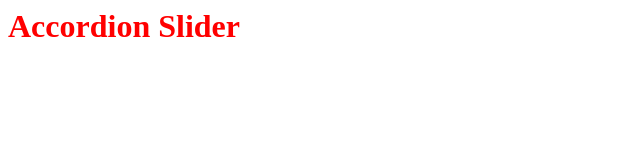
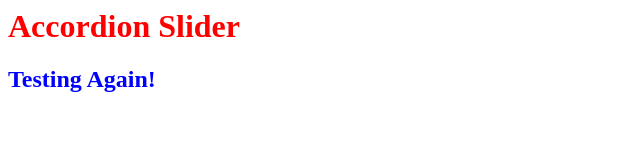
Before and after one commit to esther2180/daily_challenge, a plain HTML site: page 5.29.19-accordionSlider/index.html in a window 1280 px wide. Shown: the whole page, without its empty margins (0-640 px from the left). Drawn offline with Linux system fonts and the light colour scheme.

Commit message:
testing again

```diff
--- a/5.29.19-accordionSlider/index.html
+++ b/5.29.19-accordionSlider/index.html
@@ -10,5 +10,7 @@
 
     <h1>Accordion Slider</h1>
 
+    <h2>Testing Again!</h2>
+
 </body>
 </html>
--- a/5.29.19-accordionSlider/styles.css
+++ b/5.29.19-accordionSlider/styles.css
@@ -1,3 +1,7 @@
 h1 {
     color: red;
 }
+
+h2 {
+    color: blue;
+}
```
